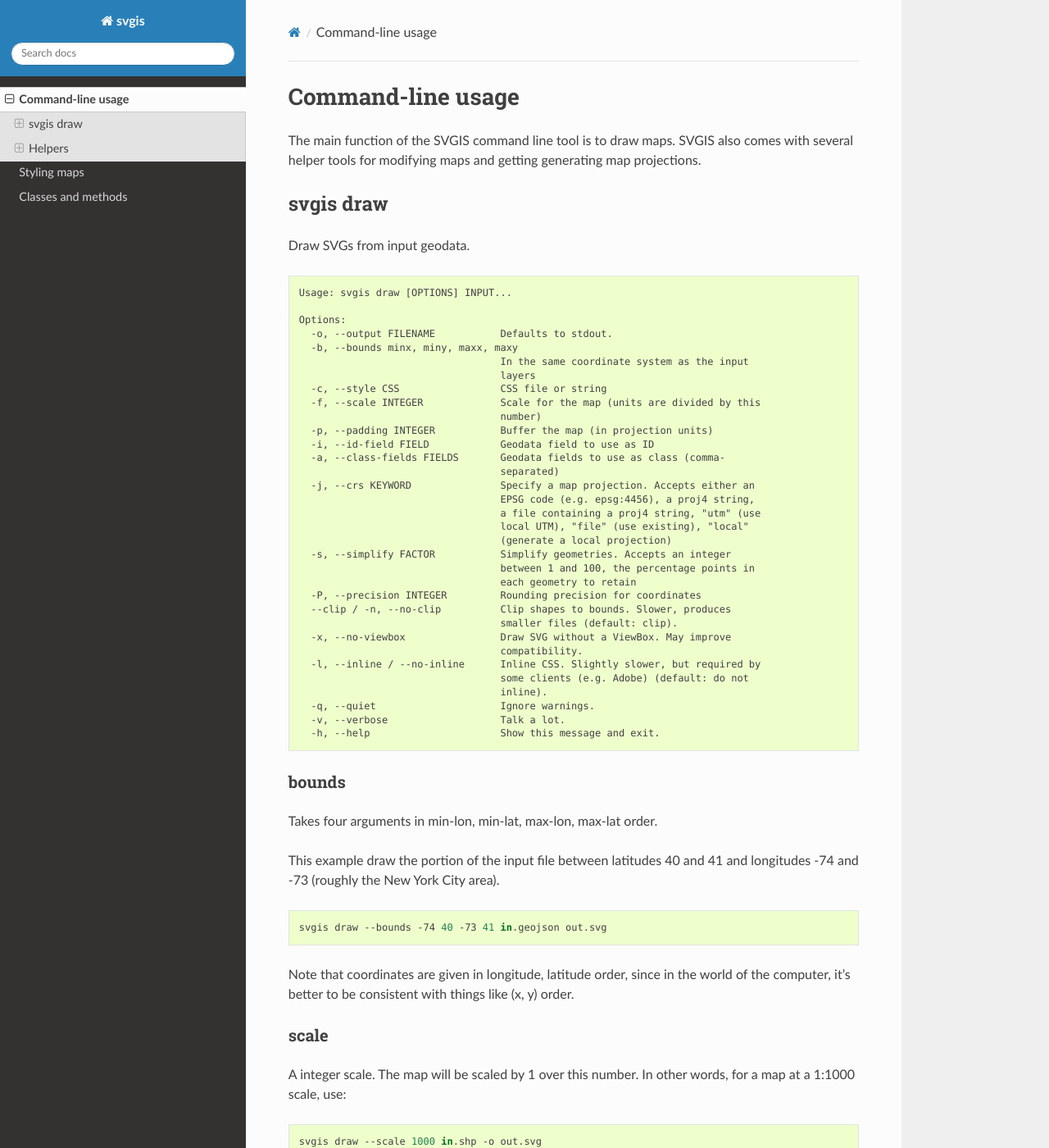
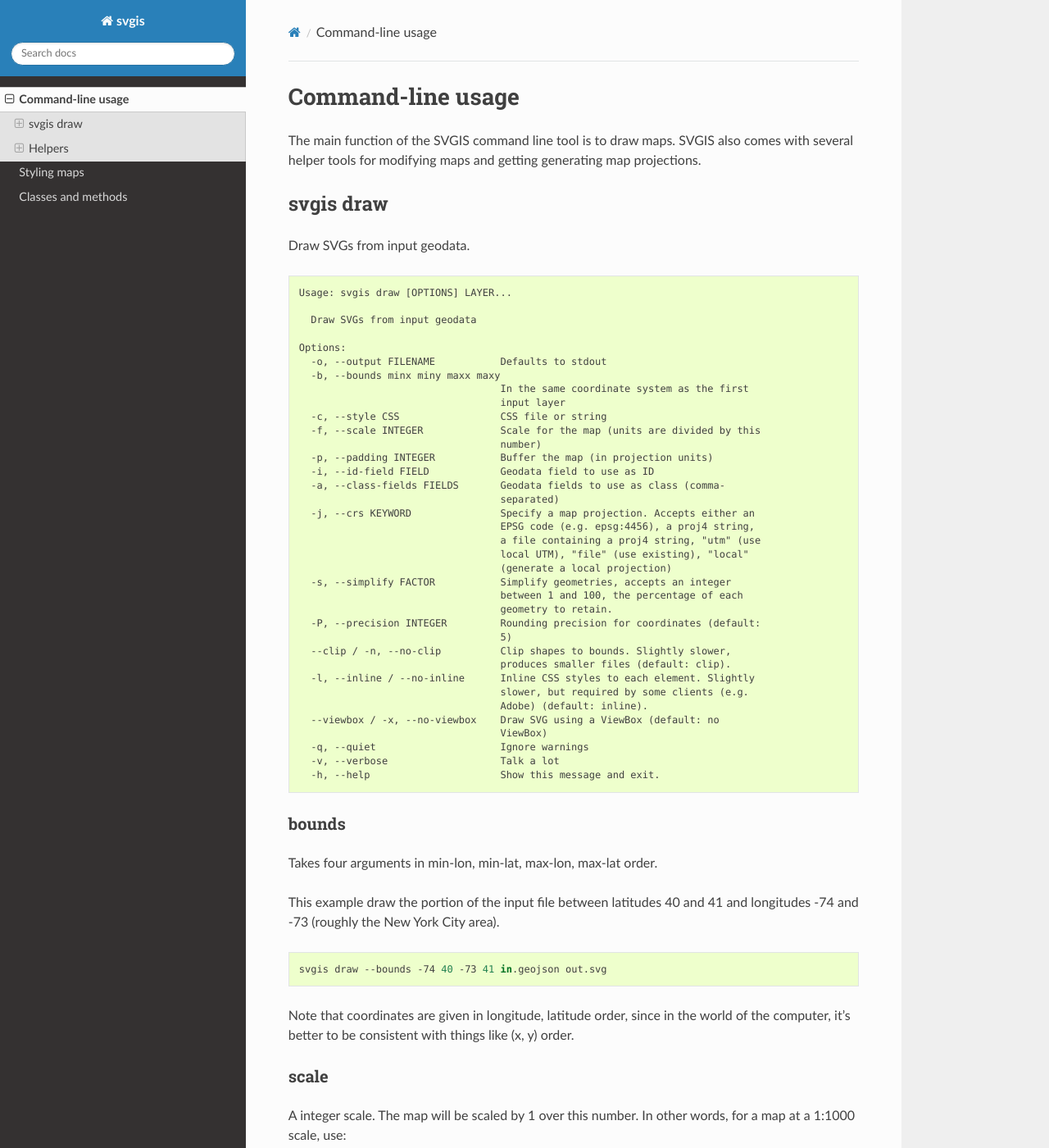
Before and after one commit to fitnr/svgis, a Sphinx documentation site: the page built from docs/cli.rst, in a window 1280 px wide and 1400 px high. Shown: the whole window at 82% size. Built offline with Sphinx 7.4.7 and the Read the Docs theme 2.0.0, drawn with Linux system fonts in a browser that asks for light colours; the version number could not be read and is left out; some of the changed text lies outside the part shown.

Commit message:
update docs and docstrings

```diff
--- a/docs/cli.rst
+++ b/docs/cli.rst
@@ -10,13 +10,15 @@ svgis draw
 Draw SVGs from input geodata.
 ::
 
-    Usage: svgis draw [OPTIONS] INPUT...
+    Usage: svgis draw [OPTIONS] LAYER...
+
+      Draw SVGs from input geodata
 
     Options:
-      -o, --output FILENAME           Defaults to stdout.
-      -b, --bounds minx, miny, maxx, maxy
-                                      In the same coordinate system as the input
-                                      layers
+      -o, --output FILENAME           Defaults to stdout
+      -b, --bounds minx miny maxx maxy
+                                      In the same coordinate system as the first
+                                      input layer
       -c, --style CSS                 CSS file or string
       -f, --scale INTEGER             Scale for the map (units are divided by this
                                       number)
@@ -29,19 +31,20 @@ Draw SVGs from input geodata.
                                       a file containing a proj4 string, "utm" (use
                                       local UTM), "file" (use existing), "local"
                                       (generate a local projection)
-      -s, --simplify FACTOR           Simplify geometries. Accepts an integer
-                                      between 1 and 100, the percentage points in
-                                      each geometry to retain
-      -P, --precision INTEGER         Rounding precision for coordinates
-      --clip / -n, --no-clip          Clip shapes to bounds. Slower, produces
-                                      smaller files (default: clip).
-      -x, --no-viewbox                Draw SVG without a ViewBox. May improve
-                                      compatibility.
-      -l, --inline / --no-inline      Inline CSS. Slightly slower, but required by
-                                      some clients (e.g. Adobe) (default: do not
-                                      inline).
-      -q, --quiet                     Ignore warnings.
-      -v, --verbose                   Talk a lot.
+      -s, --simplify FACTOR           Simplify geometries, accepts an integer
+                                      between 1 and 100, the percentage of each
+                                      geometry to retain.
+      -P, --precision INTEGER         Rounding precision for coordinates (default:
+                                      5)
+      --clip / -n, --no-clip          Clip shapes to bounds. Slightly slower,
+                                      produces smaller files (default: clip).
+      -l, --inline / --no-inline      Inline CSS styles to each element. Slightly
+                                      slower, but required by some clients (e.g.
+                                      Adobe) (default: inline).
+      --viewbox / -x, --no-viewbox    Draw SVG using a ViewBox (default: no
+                                      ViewBox)
+      -q, --quiet                     Ignore warnings
+      -v, --verbose                   Talk a lot
       -h, --help                      Show this message and exit.
 
 
@@ -375,8 +378,7 @@ Or, check what projection SVGIS will generate given a file:
     xargs -n 4 svgis project --
 
 Keep in mind that when converting between projections, ``svgis bounds`` is lazy.
-The returned bounding box will cover the geometry, but for certain extreme
-reprojections it may include extra space.
+The returned bounding box will cover the geometry, but may include extra space.
 
 ::
 
```
Also changed, not shown: other parts of docs/cli.rst (+5 -4 lines), 9 other files.
